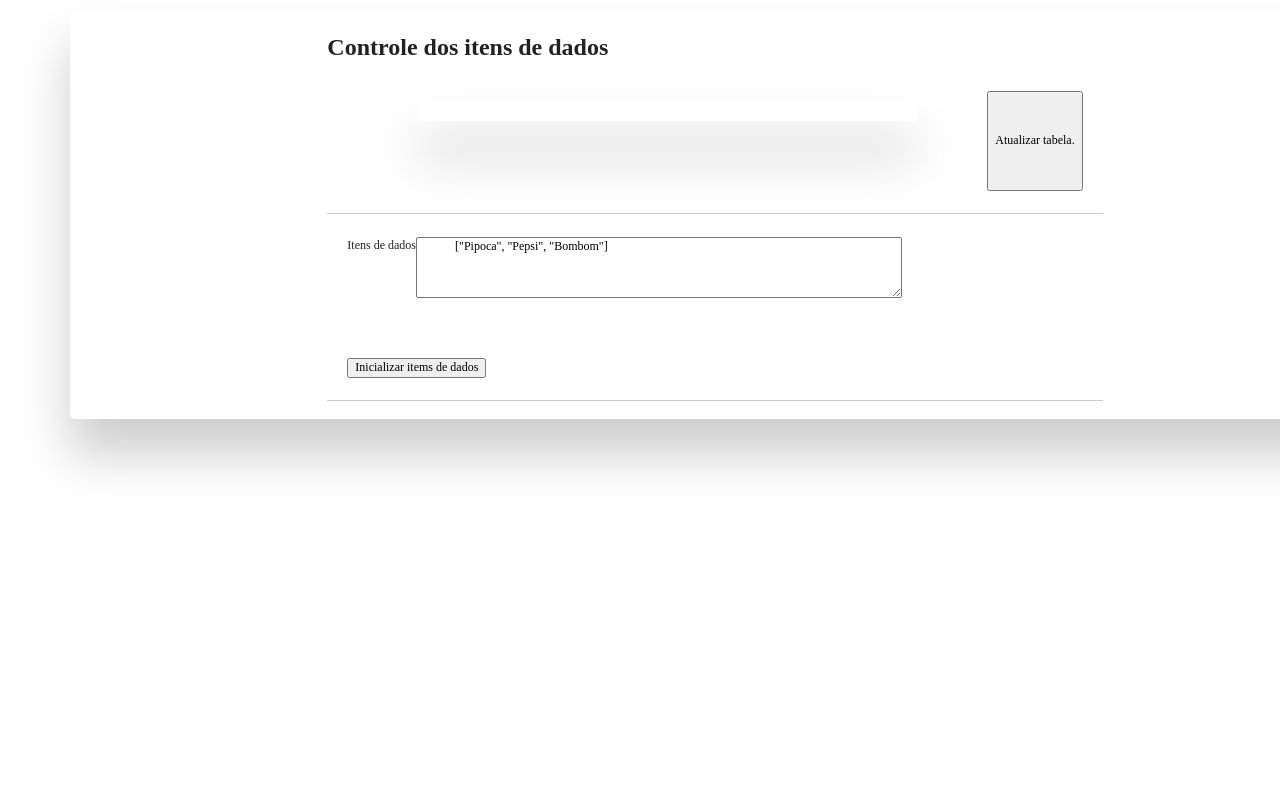
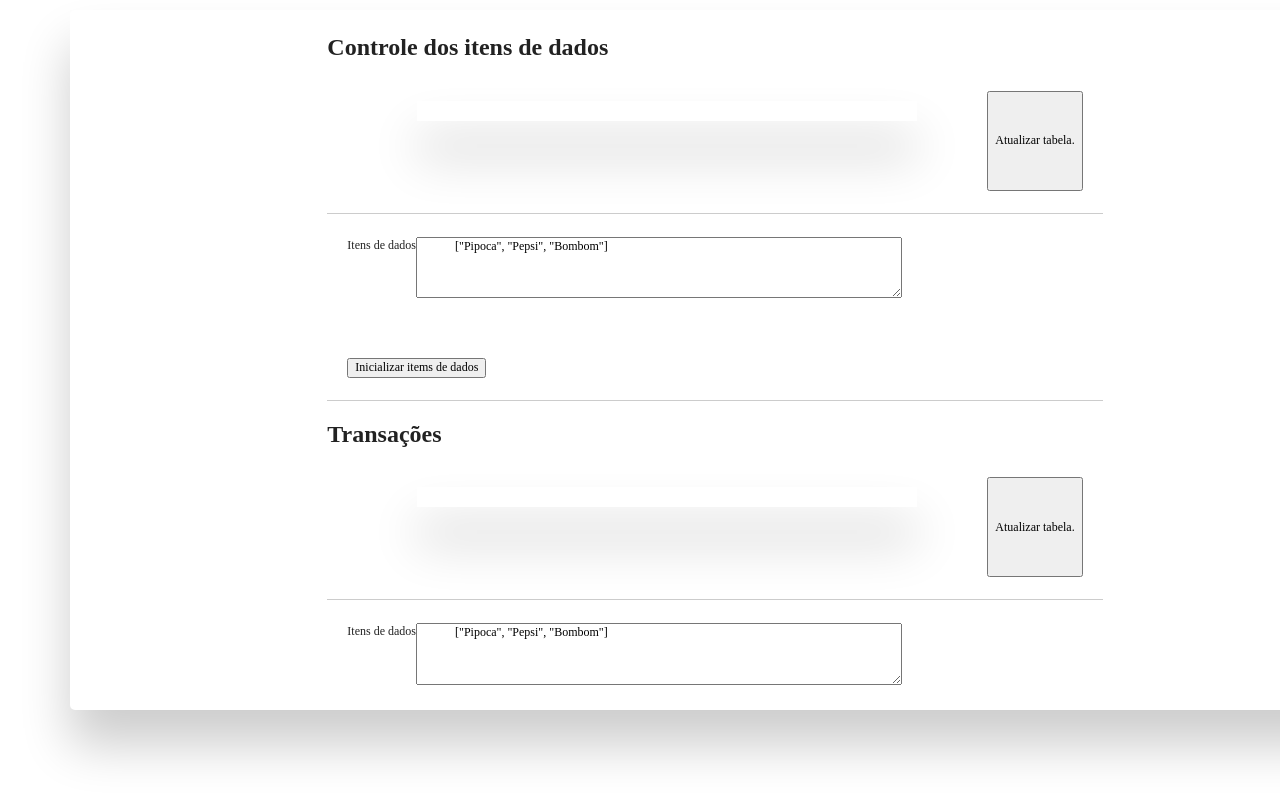
Before and after one commit to ericcin/competition_control, a Python web app: template templates/index.html in a window 1280 px wide; the page is wider, and only the part inside the window is pictured. Run offline with Jinja, Linux system fonts and the light colour scheme; the template is opened without the code that fills it, so the values that code supplies are empty.

Commit message:
Transacoes

```diff
--- a/templates/index.html
+++ b/templates/index.html
@@ -45,6 +45,20 @@
         <button id="setDataItemsButton">Inicializar items de dados</button>
       </div>
       <hr>
+      <div class="main-interaction-container" id="transactionControlsContainer">
+        <h1>Transações</h1>
+        <div class="main-interaction-row">
+          <div id="transactionTableContainer" class="table-wrapper"></div>
+          <button id="readTransactionsButton">Atualizar tabela.</button>
+        </div>
+        <hr>
+      <div class="main-interaction-row">
+        <label for="transactionText">Itens de dados</label>
+        <textarea id="transactionText" rows="4" class="wide-textarea">
+            ["Pipoca", "Pepsi", "Bombom"]
+            </textarea>
+      </div>
+      </div>
     </div>
   </div>
 
```
Also changed, not shown: 1 other file.
